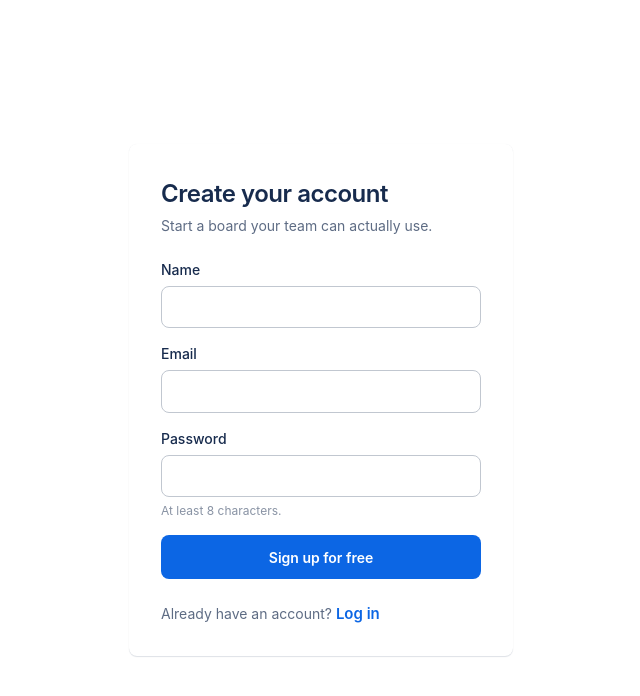
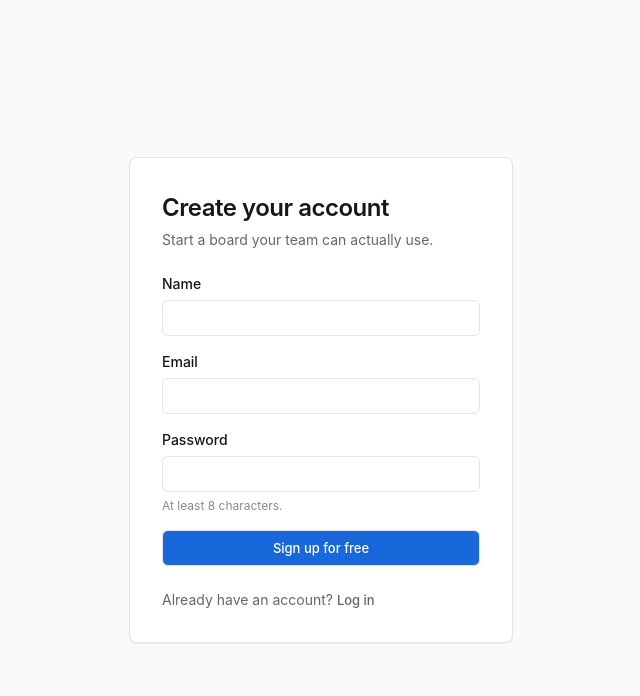
Before and after one commit to creativoma/stackboard, a Next.js app: page /signup in a window 1280 px wide. Shown: the top 696 px of the page, without its empty margins (319-959 px from the left). Built offline with nearby package versions, Linux system fonts and the light colour scheme; no server answers.

Commit message:
style: overhaul design tokens and brand assets

```diff
--- a/app/apple-icon.tsx
+++ b/app/apple-icon.tsx
@@ -28,8 +28,8 @@ export default function AppleIcon() {
                     y2="-108.858"
                     gradientUnits="userSpaceOnUse"
                 >
-                    <stop stopColor="#1E88C7" />
-                    <stop offset="1" stopColor="#87D2FF" />
+                    <stop stopColor="#1868db" />
+                    <stop offset="1" stopColor="#0f4aa3" />
                 </linearGradient>
             </defs>
         </svg>,
--- a/app/globals.css
+++ b/app/globals.css
@@ -1,71 +1,90 @@
 @import 'tailwindcss';
 
 :root {
-    /* Mapped from the Trello-iOS design system in DESIGN.md. Token *names*
-       are kept stable across the reskin so component code doesn't need to
-       change — only the values moved to the new palette. */
+    /* "Blueprint" design system (DESIGN.md): one blue — #1868db — plus a
+       neutral gray scale from white to near-black. Token *names* are kept
+       stable across reskins so component code doesn't change — only the
+       values move. */
     --font-open-runde:
-        -apple-system, BlinkMacSystemFont, 'SF Pro Text', 'Segoe UI', Roboto,
-        Helvetica, Arial, sans-serif;
+        var(--font-inter), 'SF Pro Display', -apple-system, BlinkMacSystemFont,
+        'Segoe UI', Roboto, Helvetica, Arial, sans-serif;
 
-    --color-ink: #172b4d; /* Text Primary (navy-charcoal) */
-    --color-carbon: #172b4d;
-    --color-midnight: #0c66e4; /* Action Blue — primary CTA */
-    --color-midnight-pressed: #0055cc;
-    --color-smoke: #5e6c84; /* Text Secondary */
-    --color-fog: #8993a4; /* Text Tertiary */
-    --color-ash: #8993a4;
-    --color-mist: #dfe1e6; /* Divider */
-    --color-border-strong: #c1c7d0;
-    --color-paper: #ffffff; /* Card / canvas white */
-    --color-snow: #f1f2f4; /* List surface */
-    --color-sunken: #ebecf0; /* Pressed list area, filled inputs */
-    --color-concrete: #c1c7d0;
-    --color-electric-blue: #0c66e4; /* Action Blue */
-    --color-electric-blue-tint: #e9f2ff;
-    --color-board-blue: #0079bf; /* Default board backdrop */
+    --color-ink: #171717; /* primary text — near-black */
+    --color-carbon: #171717;
+    --color-ink-secondary: #404040;
+    --color-midnight: #1868db; /* the single brand blue */
+    --color-midnight-hover: #1259c4;
+    --color-midnight-pressed: #0f4aa3;
+    --color-primary-soft: #4c8fe8;
+    --color-smoke: #666666; /* secondary text */
+    --color-fog: #8a8a8a; /* helper text, captions */
+    --color-ash: #8a8a8a;
+    --color-mist: #e5e5e5; /* hairline borders */
+    --color-border-strong: #d4d4d4; /* form input borders */
+    --color-paper: #ffffff; /* raised surface */
+    --color-snow: #fafafa; /* page background */
+    --color-cream: #f5f5f5; /* neutral band (former warm interlude) */
+    --color-sunken: #f2f2f2;
+    --color-concrete: #d4d4d4;
+    --color-electric-blue: #1868db; /* brand blue (alias) */
+    --color-electric-blue-tint: #e8f0fc; /* pale blue wash */
+    --color-primary-subdued: #d0e0f7; /* soft tag fill */
+    --color-brand-dark: #111111;
+    --color-ruby: #0f4aa3; /* former pink accents fold into the blue family */
+    --color-brand-magenta: #4c8fe8;
+    --color-board-blue: #4c8fe8; /* legacy alias */
 
-    /* Fixed six-color functional label palette */
-    --color-label-green: #4bce97;
-    --color-label-green-subtle: #baf3db;
-    --color-label-yellow: #f5cd47;
-    --color-label-yellow-subtle: #f8e6a0;
-    --color-label-orange: #fea362;
-    --color-label-orange-subtle: #fedec8;
-    --color-label-red: #f87168;
-    --color-label-red-subtle: #ffd5d2;
-    --color-label-purple: #9f8fef;
-    --color-label-purple-subtle: #dfd8fd;
-    --color-label-blue: #579dff;
-    --color-label-blue-subtle: #cce0ff;
+    /* Label palette — labels are the ONE decorative color surface in the
+       app, and they live strictly in the blue gamut: six distinguishable
+       blues from navy to sky. Names keep their historical hue words. */
+    --color-label-blue: #1868db; /* core blue */
+    --color-label-blue-subtle: #e8f0fc;
+    --color-label-purple: #0b2e63; /* navy */
+    --color-label-purple-subtle: #d6e2f5;
+    --color-label-green: #4c8fe8; /* sky */
+    --color-label-green-subtle: #eef5fd;
+    --color-label-red: #0d3f8f; /* indigo */
+    --color-label-red-subtle: #dbe7f9;
+    --color-label-yellow: #3b82e0; /* bright */
+    --color-label-yellow-subtle: #e3eefb;
+    --color-label-orange: #1259c4; /* cobalt */
+    --color-label-orange-subtle: #dfe9f8;
 
-    /* Existing accent aliases repointed at the closest label/semantic color */
+    /* Accent aliases repointed at the tonal family */
     --color-iris: var(--color-label-purple);
-    --color-magenta: var(--color-label-red);
-    --color-leaf: var(--color-label-green);
-    --color-coral: #c9372c; /* Overdue Red — errors, destructive actions */
-    --color-due-soon: #b65c02;
-    --color-success: #1f845a;
+    --color-magenta: var(--color-label-orange);
+    --color-leaf: #16a34a; /* success — functional state only */
+    --color-coral: #dc2626; /* errors, destructive actions — state only */
+    --color-due-soon: #525252; /* approaching due dates stay neutral */
+    --color-success: #16a34a;
     --color-ice: var(--color-electric-blue-tint);
     --color-lavender: var(--color-label-purple-subtle);
-    --color-blush: var(--color-label-red-subtle);
+    --color-blush: #fdecec; /* error wash */
 
-    --background: var(--color-paper);
+    --background: var(--color-snow);
     --foreground: var(--color-ink);
 
-    --radius-tags: 4px; /* label bars/chips */
-    --radius-cards: 8px; /* cards, buttons, inputs */
-    --radius-buttons: 8px; /* Trello buttons are rounded rects, not pills */
-    --radius-largecards: 12px; /* lists/columns */
-    --radius-sheet: 16px; /* card detail sheet top corners */
+    /* Subtle radius scale — no pills */
+    --radius-tags: 4px;
+    --radius-inputs: 6px;
+    --radius-cards: 8px;
+    --radius-buttons: 6px;
+    --radius-largecards: 10px;
+    --radius-sheet: 12px;
 
-    --shadow-subtle: rgba(9, 30, 66, 0.08) 0px 1px 2px 0px; /* list level */
+    /* Depth comes from hairline borders; shadows stay minimal and neutral */
+    --shadow-subtle: rgba(0, 0, 0, 0.05) 0px 1px 2px 0px;
     --shadow-elevated:
-        rgba(9, 30, 66, 0.13) 0px 1px 1px 0px,
-        rgba(9, 30, 66, 0.06) 0px 0px 1px 0px; /* card at rest */
-    --shadow-dragging: rgba(9, 30, 66, 0.25) 0px 12px 24px 0px;
-    --shadow-sheet: rgba(9, 30, 66, 0.31) 0px 16px 40px 0px;
+        rgba(0, 0, 0, 0.05) 0px 1px 2px 0px, rgba(0, 0, 0, 0.03) 0px 0px 1px 0px;
+    --shadow-dragging:
+        rgba(0, 0, 0, 0.12) 0px 8px 24px 0px,
+        rgba(0, 0, 0, 0.06) 0px 2px 6px 0px;
+    --shadow-sheet: rgba(0, 0, 0, 0.16) 0px 16px 40px 0px;
     --shadow-button: none;
+
+    /* Shared control geometry — buttons and inputs are the same box */
+    --control-h: 36px;
+    --control-h-sm: 28px;
 }
 
 @theme inline {
@@ -78,6 +97,7 @@
     --color-mist: var(--color-mist);
     --color-paper: var(--color-paper);
     --color-snow: var(--color-snow);
+    --color-cream: var(--color-cream);
     --color-concrete: var(--color-concrete);
     --color-electric-blue: var(--color-electric-blue);
     --color-iris: var(--color-iris);
@@ -99,17 +119,56 @@
 
 @media (prefers-color-scheme: dark) {
     :root {
-        --background: #1d2125;
-        --foreground: #b6c2cf;
-        --color-paper: #2c333a;
-        --color-snow: #22272b;
-        --color-sunken: #1d2125;
-        --color-mist: #3a4148;
-        --color-smoke: #9fadbc;
-        --color-fog: #8993a4;
-        --color-ink: #b6c2cf;
-        --color-electric-blue: #579dff;
-        --color-midnight: #579dff;
+        /* Neutral dark track — grays, never navy. Every light token has its
+           dark value here and only here (no dark: variants in components). */
+        --background: #0f0f0f;
+        --foreground: #ededed;
+        --color-paper: #161616;
+        --color-snow: #121212;
+        --color-cream: #1a1a1a;
+        --color-sunken: #1d1d1d;
+        --color-mist: #262626;
+        --color-border-strong: #333333;
+        --color-smoke: #a3a3a3;
+        --color-fog: #8a8a8a;
+        --color-ink: #ededed;
+        --color-ink-secondary: #c7c7c7;
+        --color-electric-blue: #4c8fe8;
+        --color-electric-blue-tint: rgba(24, 104, 219, 0.16);
+        --color-midnight: #3b82e0;
+        --color-midnight-hover: #4c8fe8;
+        --color-midnight-pressed: #1868db;
+        --color-concrete: #333333;
+        --color-primary-subdued: #16335c;
+
+        /* Subtle label fills flip to deep blue tints so chips stay
+           readable; solids lighten to keep contrast on the dark canvas */
+        --color-label-blue-subtle: #142d52;
+        --color-label-purple-subtle: #0e1c33;
+        --color-label-green-subtle: #16304d;
+        --color-label-red-subtle: #102340;
+        --color-label-yellow-subtle: #152b49;
+        --color-label-orange-subtle: #122645;
+        --color-label-purple: #8ab5ee;
+        --color-label-green: #7db2ef;
+        --color-label-red: #6da3ec;
+        --color-label-yellow: #5b9aea;
+        --color-label-orange: #4c8fe8;
+
+        /* Functional states brighten for contrast on dark */
+        --color-coral: #f87171;
+        --color-blush: #3a1414;
+        --color-due-soon: #b9b9b9;
+        --color-success: #4ade80;
+
+        --shadow-subtle: rgba(0, 0, 0, 0.45) 0px 1px 2px 0px;
+        --shadow-elevated:
+            rgba(0, 0, 0, 0.45) 0px 1px 2px 0px,
+            rgba(0, 0, 0, 0.3) 0px 0px 1px 0px;
+        --shadow-dragging:
+            rgba(0, 0, 0, 0.6) 0px 8px 24px 0px,
+            rgba(0, 0, 0, 0.35) 0px 2px 6px 0px;
+        --shadow-sheet: rgba(0, 0, 0, 0.65) 0px 16px 40px 0px;
     }
 }
 
@@ -121,6 +180,17 @@ body {
     background: var(--background);
     color: var(--foreground);
     font-family: var(--font-sans);
+    /* Compact type is a hard product requirement — 14px body, 16px ceiling.
+       Weight 400 keeps small text crisp; hierarchy comes from 500 titles. */
+    font-size: 14px;
+    font-weight: 400;
+}
+
+/* Every numeric cell (counts, dates, progress) uses tabular figures */
+.tabular {
+    font-feature-settings: 'tnum';
+    font-variant-numeric: tabular-nums;
+    letter-spacing: -0.2px;
 }
 
 @media (prefers-reduced-motion: reduce) {
@@ -139,21 +209,33 @@ body {
     outline-offset: 2px;
 }
 
+/* Component classes live in the `components` layer so Tailwind utilities
+   (the `utilities` layer, which cascades after it) can override them
+   without `!important` hacks. */
+@layer components {
+    /* Buttons and inputs share one control box: 36px tall, 6px radius,
+       13px label. Buttons are fit-content — they NEVER stretch inside
+       flex/grid parents; pass `w-full` explicitly for the rare
+       full-width case (auth). */
     .btn-primary,
     .btn-secondary,
     .btn-outline,
     .btn-destructive {
         border-radius: var(--radius-buttons);
-    padding: 0 16px;
-    font-weight: 600;
-    font-size: 14px;
+        padding: 0 14px;
+        font-weight: 500;
+        font-size: 13px;
+        line-height: 1;
         display: inline-flex;
         align-items: center;
         justify-content: center;
         gap: 6px;
-    min-height: 44px;
+        width: fit-content;
+        min-height: var(--control-h);
         border: 1px solid transparent;
-    transition: background-color 120ms ease;
+        transition:
+            background-color 120ms ease,
+            border-color 120ms ease;
     }
 
     .btn-primary {
@@ -162,29 +244,27 @@ body {
         box-shadow: var(--shadow-button);
     }
     .btn-primary:hover {
+        background: var(--color-midnight-hover);
+    }
+    .btn-primary:active {
         background: var(--color-midnight-pressed);
     }
     .btn-primary:disabled {
-    background: rgba(9, 30, 66, 0.06);
+        background: var(--color-sunken);
         color: var(--color-fog);
         cursor: not-allowed;
     }
 
-.btn-secondary {
-    background: rgba(9, 30, 66, 0.06);
-    color: var(--color-ink);
-}
-.btn-secondary:hover {
-    background: rgba(9, 30, 66, 0.14);
-}
-
+    /* Neutral secondary: white surface, hairline border, ink text */
+    .btn-secondary,
     .btn-outline {
         background: var(--color-paper);
         color: var(--color-ink);
         border-color: var(--color-border-strong);
     }
+    .btn-secondary:hover,
     .btn-outline:hover {
-    background: var(--color-snow);
+        background: var(--color-sunken);
     }
 
     .btn-destructive {
@@ -193,57 +273,67 @@ body {
         border-color: var(--color-coral);
     }
     .btn-destructive:hover {
-    background: rgba(201, 55, 44, 0.08);
+        background: var(--color-blush);
     }
 
     .btn-ghost {
         background: transparent;
-    color: var(--color-electric-blue);
+        color: var(--color-smoke);
         border-radius: var(--radius-buttons);
         padding: 6px 8px;
-    font-weight: 600;
-    font-size: 15px;
+        font-weight: 500;
+        font-size: 13px;
+        width: fit-content;
         min-height: auto;
         text-decoration: none;
         transition: color 120ms ease;
     }
     .btn-ghost:hover {
-    color: var(--color-midnight-pressed);
+        color: var(--color-ink);
     }
 
+    /* Board-surface buttons — neutral now that surfaces are flat */
     .btn-onboard {
-    background: rgba(255, 255, 255, 0.16);
-    color: #fff;
+        background: var(--color-paper);
+        color: var(--color-ink);
+        border: 1px solid var(--color-mist);
         border-radius: var(--radius-buttons);
-    padding: 8px 14px;
-    font-weight: 600;
-    font-size: 14px;
+        padding: 0 12px;
+        font-weight: 500;
+        font-size: 13px;
         min-height: 32px;
         display: inline-flex;
         align-items: center;
         justify-content: center;
         gap: 6px;
-    transition: background-color 120ms ease;
+        width: fit-content;
+        box-shadow: var(--shadow-subtle);
+        transition:
+            background-color 120ms ease,
+            border-color 120ms ease;
     }
     .btn-onboard:hover {
-    background: rgba(255, 255, 255, 0.28);
+        background: var(--color-sunken);
+        border-color: var(--color-border-strong);
     }
     .btn-onboard--dashed {
         background: transparent;
-    border: 2px dashed rgba(255, 255, 255, 0.3);
-    color: rgba(255, 255, 255, 0.9);
+        border: 1px dashed var(--color-border-strong);
+        color: var(--color-smoke);
+        box-shadow: none;
     }
     .btn-onboard--dashed:hover {
-    background: rgba(255, 255, 255, 0.12);
-    border-color: rgba(255, 255, 255, 0.5);
+        background: var(--color-paper);
+        border-color: var(--color-fog);
+        color: var(--color-ink);
     }
 
     .btn-icon {
         background: transparent;
         color: var(--color-fog);
-    border-radius: var(--radius-cards);
-    width: 44px;
-    height: 44px;
+        border-radius: var(--radius-buttons);
+        width: 32px;
+        height: 32px;
         display: inline-flex;
         align-items: center;
         justify-content: center;
@@ -253,39 +343,52 @@ body {
     }
     .btn-icon:hover {
         background: var(--color-sunken);
-    color: var(--color-coral);
+        color: var(--color-ink);
     }
     .btn-icon[data-active='true'] {
         color: var(--color-electric-blue);
     }
 
     .btn--sm {
-    padding: 4px 10px;
+        padding: 0 10px;
         font-size: 12px;
-    min-height: 28px;
+        min-height: var(--control-h-sm);
     }
     .btn-icon.btn--sm {
-    width: 32px;
-    height: 32px;
+        width: 28px;
+        height: 28px;
     }
 
+    /* Grouping band — flat, quiet */
     .card-surface {
-    background: var(--color-snow);
+        background: var(--color-paper);
+        border: 1px solid var(--color-mist);
         border-radius: var(--radius-largecards);
-    padding: 24px;
+        padding: 16px;
     }
 
+    /* Former warm interlude — now a neutral band */
+    .card-cream {
+        background: var(--color-cream);
+        color: var(--color-ink);
+        border-radius: var(--radius-largecards);
+        padding: 16px;
+    }
+
+    /* Raised card: white, hairline border, whisper of shadow */
     .elevated-surface {
         background: var(--color-paper);
+        border: 1px solid var(--color-mist);
         border-radius: var(--radius-cards);
         box-shadow: var(--shadow-elevated);
     }
 
+    /* Tag chip — subtle 4px radius, no pills */
     .pill {
         border-radius: var(--radius-tags);
-    padding: 3px 10px;
-    font-size: 12px;
-    font-weight: 700;
+        padding: 2px 8px;
+        font-size: 11px;
+        font-weight: 500;
         display: inline-flex;
         align-items: center;
         gap: 4px;
@@ -293,25 +396,86 @@ body {
 
     .input {
         border: 1px solid var(--color-border-strong);
-    border-radius: var(--radius-cards);
-    padding: 9px 12px;
-    font-size: 15px;
+        border-radius: var(--radius-inputs);
+        padding: 7px 12px;
+        font-size: 13px;
+        line-height: 20px;
+        min-height: var(--control-h);
         background: var(--color-paper);
         color: var(--color-ink);
         width: 100%;
     }
     .input:focus {
         outline: 2px solid var(--color-electric-blue);
-    outline-offset: 1px;
+        outline-offset: 0;
+        border-color: var(--color-electric-blue);
     }
     .input--icon-left {
         padding-left: 36px;
     }
 
+    /* Dropdown entrance — one of the micro-animations the product keeps */
+    .menu-pop {
+        transform-origin: top right;
+        animation: menu-pop 120ms ease-out;
+    }
+    @keyframes menu-pop {
+        from {
+            opacity: 0;
+            transform: translateY(-4px) scale(0.98);
+        }
+        to {
+            opacity: 1;
+            transform: translateY(0) scale(1);
+        }
+    }
+
+    /* Round icon action in the top bar, sized to sit beside the avatar */
+    .header-icon {
+        position: relative;
+        width: 32px;
+        height: 32px;
+        display: inline-flex;
+        align-items: center;
+        justify-content: center;
+        border-radius: 9999px;
+        color: var(--color-smoke);
+        transition:
+            color 120ms ease,
+            background-color 120ms ease;
+    }
+    .header-icon:hover {
+        color: var(--color-ink);
+        background: var(--color-sunken);
+    }
+    .header-icon[aria-current='page'] {
+        color: var(--color-electric-blue);
+        background: var(--color-electric-blue-tint);
+    }
+
+    /* Unread count — pops on change so live arrivals get noticed */
+    .badge-pop {
+        animation: badge-pop 240ms ease-out;
+    }
+    @keyframes badge-pop {
+        from {
+            opacity: 0;
+            transform: scale(0.4);
+        }
+        60% {
+            transform: scale(1.15);
+        }
+        to {
+            opacity: 1;
+            transform: scale(1);
+        }
+    }
+
     .eyebrow {
-    font-size: 11px;
-    font-weight: 700;
-    letter-spacing: 0.04em;
+        font-size: 10px;
+        font-weight: 500;
+        letter-spacing: 0.08em;
         text-transform: uppercase;
         color: var(--color-smoke);
     }
+}
--- a/app/icon.tsx
+++ b/app/icon.tsx
@@ -28,8 +28,8 @@ export default function Icon() {
                     y2="-108.858"
                     gradientUnits="userSpaceOnUse"
                 >
-                    <stop stopColor="#1E88C7" />
-                    <stop offset="1" stopColor="#87D2FF" />
+                    <stop stopColor="#1868db" />
+                    <stop offset="1" stopColor="#0f4aa3" />
                 </linearGradient>
             </defs>
         </svg>,
```
Also changed, not shown: app/opengraph-image.tsx (+12 -5 lines), public/logos/logo-color.svg, public/logos/symbol-color.svg. Lines whose indentation alone changed are shown as unchanged.
